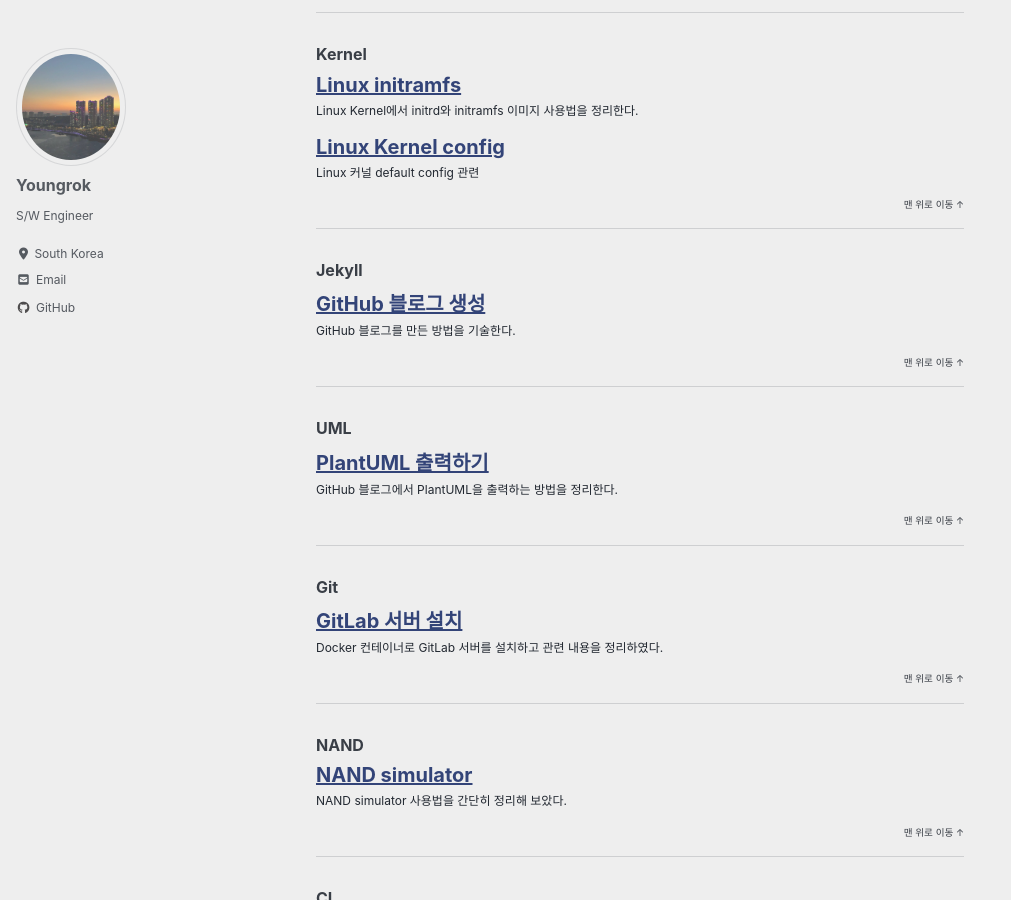
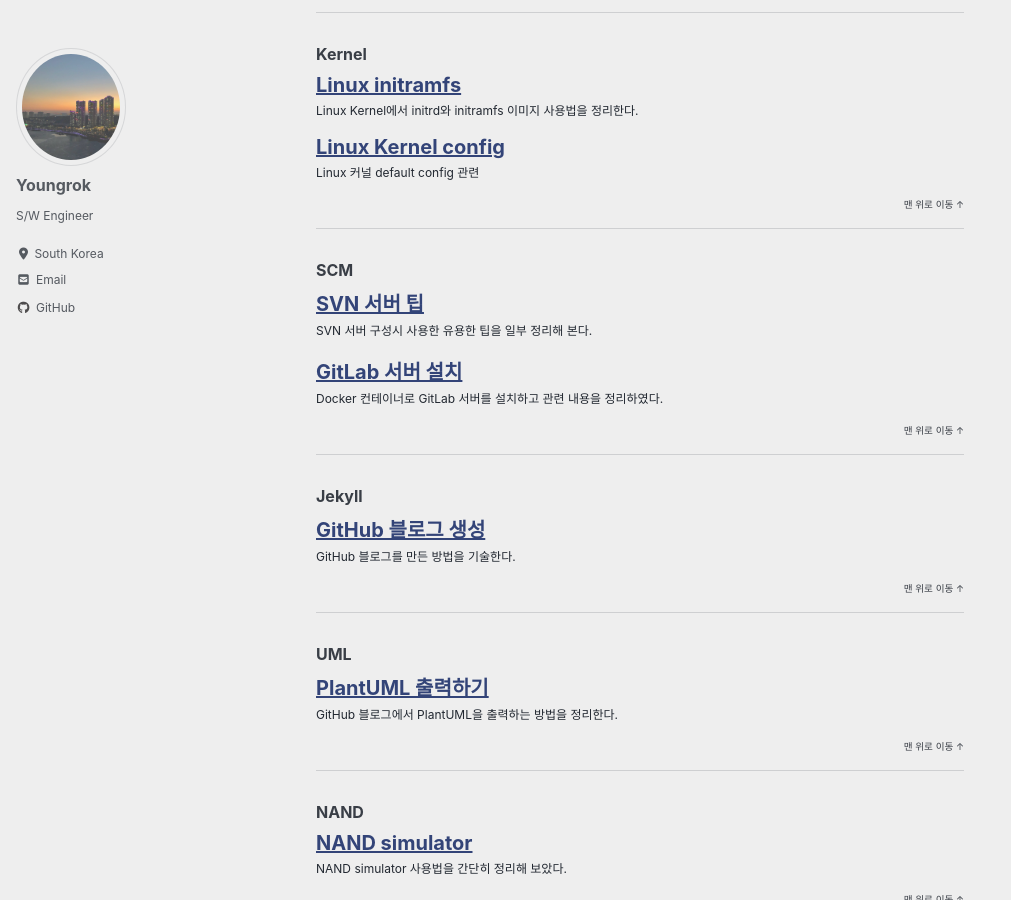
Before and after one commit to yrpark99/yrpark99.github.io, a Jekyll site: the page built from _pages/category-archive.md, in a window 1280 px wide and 900 px high, scrolled down 4164 px. Shown: the whole window, without its empty margins (0-1011 px from the left). Built offline with Jekyll 4.4.1, drawn with Linux system fonts in a browser that asks for light colours; cached includes are drawn as plain includes; nearby versions of some CDN libraries; some web fonts are replaced; part of the change alters nothing that is shown.

Commit message:
Add SVN server tip post

````diff
--- a/_posts/2020-06-26-gitlab.md
+++ b/_posts/2020-06-26-gitlab.md
@@ -1,6 +1,6 @@
 ---
 title: "GitLab 서버 설치"
-category: Git
+category: SCM
 toc: true
 toc_label: "이 페이지 목차"
 ---
--- /dev/null
+++ b/_posts/2020-08-15-svn.md
@@ -0,0 +1,169 @@
+---
+title: "SVN 서버 팁"
+category: SCM
+toc: true
+toc_label: "이 페이지 목차"
+---
+
+SVN 서버 구성시 사용한 유용한 팁을 일부 정리해 본다.
+
+## 디렉토리별 권한 할당
+1. 저장소의 디렉토리 별로 사용자마다 다른 엑세스 권한을 할당하고 싶을 때 사용할 수 있다.
+1. 저장소의 conf 디렉토리에 있는 `svnserve.conf` 파일에서 아래 예와 같이 수정한다.
+   ```ini
+   [general]
+   authz-db = authz
+   ```
+1. 저장소 conf 디렉토리의 `authz` 파일에서 아래 예와 같이 수정한다. (즉, 디렉토리별로 접근을 허락할 ID와 권한을 입력함, 개별 유저나 group 유저도 가능)
+   ```ini
+   [groups]
+   calc-developers = harry, sally, joe
+   paint-developers = frank, sally, jane
+   everyone = @calc-developers, @paint-developers
+   [/]                     # 최상위 디렉토리
+   everyone = r
+   [/project/calc]         # project/calc 디렉토리
+   @calc-developers = rw
+   @paint-developers =     # (read도 안 되게 함)
+   user1 = rw
+   [/project/paint]        # project/paint 디렉토리
+   @paint-developers = rw
+   user2 = r
+   ```
+
+## SVN 저장소 dump
+1. 저장소 전체 revision 덤프는 아래 예와 같이 할 수 있다.
+   ```shell
+   $ sudo svnadmin dump repo_name > repo_name.dump
+   ```
+1. 저장소 일부 revision 만 덤프하는 경우에는 아래와 같이 할 수 있다. (`LOWER`, `UPPER`는 원하는 revision 번호 범위)
+   ```shell
+   $ sudo svnadmin dump repo_name --incremental -r LOWER[:UPPER] > repo_name.dump
+   ```
+
+## SVN 저장소 load
+1. 아래 예와 같이 저장소를 생성한 후에, load 할 수 있다.
+   ```shell
+   $ sudo svnadmin create repo_name
+   $ sudo svnadmin load repo_name < repo_name.dump
+   ```
+1. 저장소의 일부 revision 만 로드하는 경우에는 아래 예와 같이 할 수 있다. (`LOWER`, `UPPER`는 원하는 revision 번호 범위)
+   ```shell
+   $ sudo svnadmin load repo_name -r LOWER:UPPER < repo_name.dump
+   ```
+1. 참고로 아래 예와 같이 dump 한 저장소를 다른 저장소에 합칠 수도 있다. (`--parent-dir` 옵션은 저장소의 지정된 디렉토리에 로드하는 옵션임)
+   ```shell
+   $ sudo svn mkdir file:///srv/repo_name/newly_added_dir
+   $ sudo svnadmin load repo_name --parent-dir newly_added_dir < repo_name.dump
+   ```
+
+## Commit 로그 미입력시 commit 막기
+1. 일부 개발자들은 고의나 실수로 commit 시 로그를 입력하지 않는 경우가 있는데, 이는 SVN 디폴트가 이것을 허용하기 때문이다. 나는 주로 SVN 저장소 구성시에 아래 방법을 사용하여 commit 로그가 없으면 commit이 실패되게 만든다.
+1. SVN 저장소의 hooks 디렉토리로 이동한 후에, 아래와 같이 `pre-commit` 파일을 만든다.
+   ```shell
+   $ sudo cp pre-commit.tmpl pre-commit
+   ```
+1. `pre-commit` 파일을 열어서 아래 예와 같이 수정한다.
+   ```shell
+   # Make sure that the log message contains some text.
+   ERROR=0
+   svnlook log -t "$TXN" "$REPOS" | grep "[a-zA-Z0-9]" > /dev/null || ERROR=1
+   if [ $ERROR -eq 1 ]; then
+       echo "[Please enter a log message.]" 1>&2
+       exit 1
+   fi
+   ```
+1. 이제부터는 SVN commit 시 로그를 입력하지 않으면 <font color=red>[Please enter a log message.]</font> 메시지가 뜨면서 commit이 되지 않는다.
+
+## Commit 로그 수정하기
+1. SVN 로그 수정은 history 관리상 디폴트로 disable 되어 있다. 그런데 만약 오타 등의 이유로 로그를 수정하고 싶으면 먼저 로그 수정을 enable 시켜야 한다.
+이를 위해서는 SVN 저장소의 hooks 디렉토리로 이동한 후에, 아래와 같이 `pre-revprop-change` 파일을 생성하면 된다.
+   ```shell
+   $ sudo cp pre-revprop-change.tmpl pre-revprop-change
+   ```
+1. 다시 로그 수정을 disable 시키려면, 생성했던 `pre-revprop-change` 파일을 삭제하면 된다.
+
+## SVN 동작시 메일 보내기
+1. SVN에서 특정 동작시에 (예: lock, unlock, commit 등) 메일을 보내려면 해당 hook 파일에서 메일을 발송하는 프로그램을 호출하면 되는데, 메일 발송 프로그램은 Python, Node.js, Go 등 본인이 원하는 언어로 작성하면 된다.
+여기서는 가장 간단히 구현하기 위하여 `mail` 패키지를 이용하는 방법을 소개한다.
+1. 아래 예와 같이 mail 패키지를 설치한다.
+   ```shell
+   $ sudo apt install mailutils
+   ```
+1. Gmail을 이용한 SMPT 메일 서버를 구축하여 mail 명령이 동작하는 상태로 구성한다.
+아래 예와 같이 테스트시 본인 이메일로 송신시 메일이 수신되어야 한다.
+   ```shell
+   $ echo "메일 본문 테스트" | mail -s "메일 제목 테스트" your@mailaddress
+   ```
+1. 예를 들어 SVN lock 시에 메일을 보내려면 SVN 저장소의 hooks 디렉토리에서 `post-lock` 파일을 아래 예와 같이 작성할 수 있다.
+   ```shell
+   REPOS="$1"
+   USER="$2"
+
+   read var
+   FILENAME="Locked file: \"${REPOS}${var}\" by '${USER}'"
+
+   if [ "${USER}" = "user1" ]; then
+   mailAddress="user1@mail_address"
+   elif [ "${USER}" = "user2" ]; then
+   mailAddress="user1@mail_address"
+   fi
+
+   if [ -n ${mailAddress} ]; then
+   echo ${FILENAME} | mail -s "SVN file lock alarm" ${mailAddress}
+   fi
+   ```
+   SVN unlock 시에도 메일을 보내려면 마찬가지로 SVN 저장소의 hooks 디렉토리의 `post-unlock` 파일을 수정하면 된다.
+
+## Web 환경으로 SVN 접속하기
+1. 별도의 SVN client 없이도 Web으로 바로 SVN 파일들을 읽을 수 있게 하면 유용한 경우가 있다. (나는 이렇게 설정한 후에 팀 [DokuWiki](https://www.dokuwiki.org/dokuwiki) 페이지에서 링크를 걸어서 연계해서 사용하고 있음)
+1. 아래와 같이 필요한 패키지를 설치한다.
+   ```shell
+   $ sudo apt install subversion apache2 apache2-utils libapache2-svn
+   ```
+   만약 libapache2-svn 패키지를 찾을 수 없다고 나오면, 아래와 같이 실행한 후 다시 시도해본다.
+   ```shell
+   $ sudo add-apt-repository main
+   $ sudo add-apt-repository universe
+   $ sudo add-apt-repository restricted
+   $ sudo add-apt-repository multiverse
+   $ sudo apt update
+   ```
+1. 아래 예와 같이 SVN 저장소의 owner를 root에서 www-data로 변경한다. (예로 저장소 이름은 **repo_name** 사용)
+   ```shell
+   $ sudo chown -R www-data:www-data /srv/repo_name/
+   ```
+1. `/etc/apache2/mods-enabled/dav_svn.conf` 파일을 아래 예와 같이 작성한다. (예로 저장소 이름은 **repo_name** 사용)
+   ```ini
+   <Location /svn>
+     DAV svn
+     SVNParentPath /srv/
+     AuthType Basic
+     AuthName "Subversion Repository"
+     AuthUserFile /etc/apache2/dav_svn.passwd
+     <LimitExcept GET PROPFIND OPTIONS REPORT>
+       Require valid-user
+     </LimitExcept>
+   </Location>
+
+   <Location /svn/repo_name>
+     DAV svn
+     SVNParentPath /srv/repo_name/
+     AuthType Basic
+     AuthName "Subversion Repository"
+     AuthUserFile /etc/apache2/dav_svn.passwd
+     <LimitExcept GET PROPFIND OPTIONS REPORT>
+       Require valid-user
+     </LimitExcept>
+   </Location>
+   ```
+1. 참고로 만약 아무나 읽지 못하도록 access시 ID/PW로 승인받으려면, 위 conf 파일에서 `<LimitExcept>`, `</LimitExcept>` 줄을 막으면 된다. 이때 사용자는 아래 예와 같이 추가할 수 있고 (실행하면 암호 생성 입력 받음), 결과로 /etc/apache2/dav_svn.passwd 파일이 생성된다.
+   ```shell
+   $ sudo htpasswd -cm /etc/apache2/dav_svn.passwd user1
+   $ sudo htpasswd -m /etc/apache2/dav_svn.passwd user2
+   ```
+1. 아래와 같이 아파치 서버를 재시작한다.
+   ```shell
+   $ sudo service apache2 restart
+   ```
+1. 이제 웹브라우저에서 [http://server_address/svn/repo_name/](http://server_address/svn/repo_name/) 주소 예와 같이 접속하면 웹브라우저에서 바로 SVN 파일들의 내용을 확인할 수 있다.
````
